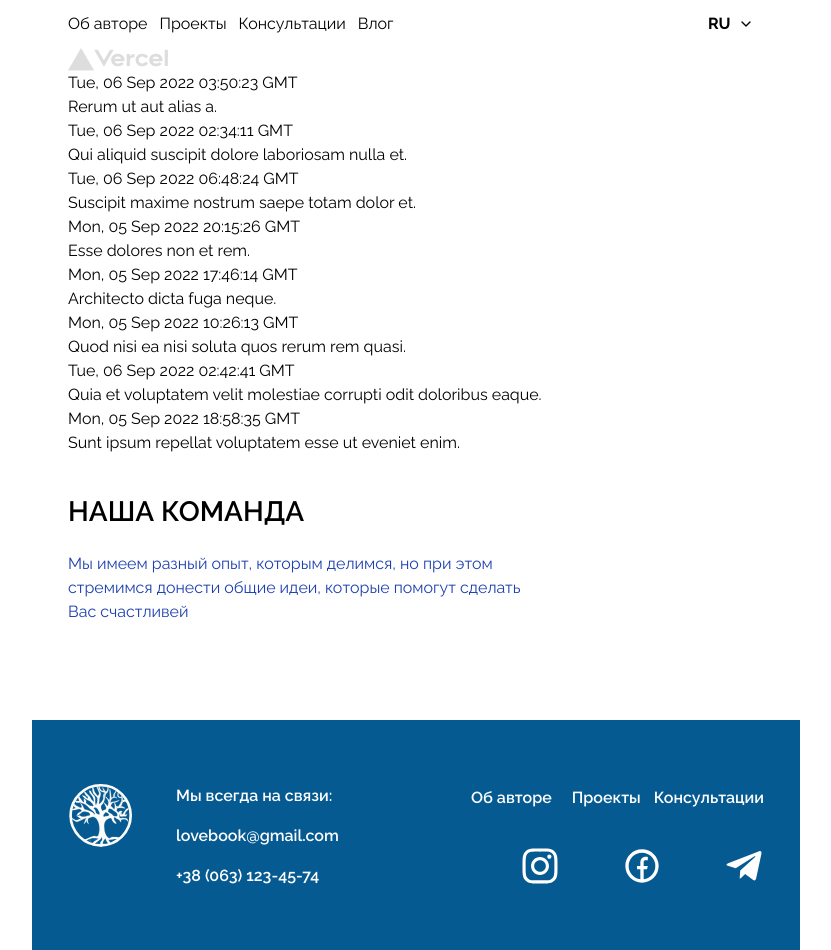
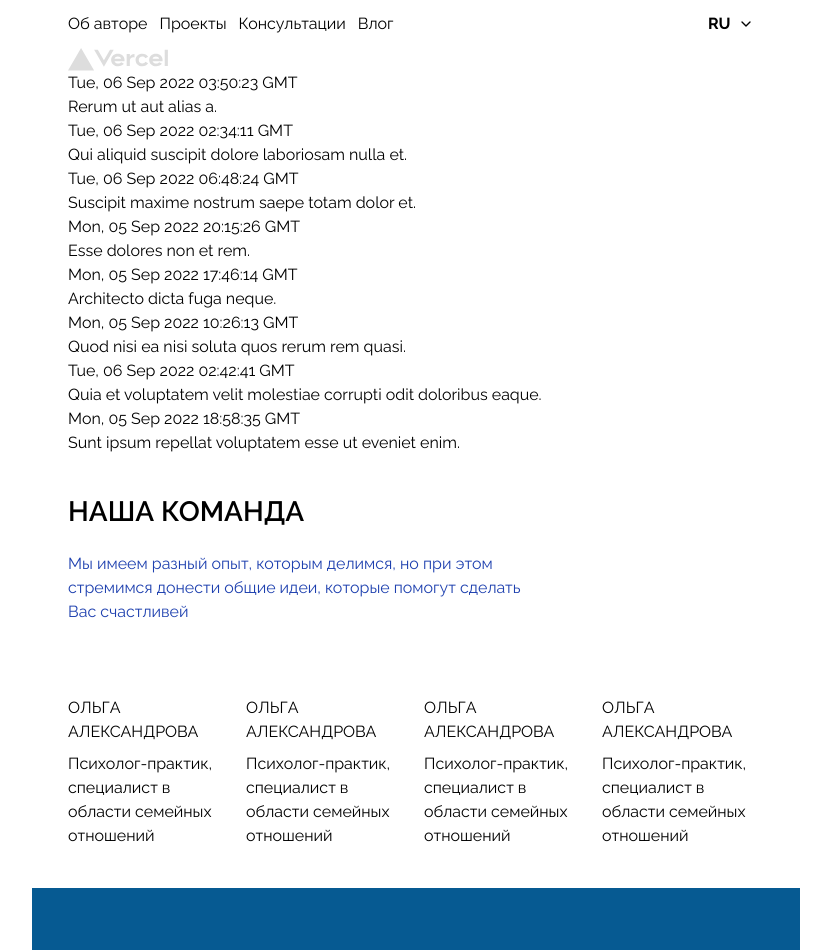
Before and after one commit to GoWeb-Internship/gw-rh-front, a Next.js app: page / in a window 1280 px wide. Shown: the top 950 px of the page, without its empty margins (224-1055 px from the left). Built offline with nearby package versions, Linux system fonts and the light colour scheme.

Commit message:
feat: add component Image and CardTeam

```diff
--- /dev/null
+++ b/components/Team/CardTeam.jsx
@@ -0,0 +1,16 @@
+import React from 'react';
+// import NextImage from '../../../reusable/Image';
+// import women from '../../../../public/woman-1.jpg';
+
+const CardTeam = ({ team }) => {
+  //   console.log('team', team);
+  return (
+    <div>
+      {/* <NextImage src={women} className="rounded" layout="fill" /> */}
+      <h3 className="mt-4 uppercase">{team.name}</h3>
+      <p className="mt-2">{team.prof}</p>
+    </div>
+  );
+};
+
+export default CardTeam;
--- a/components/Team/Team.jsx
+++ b/components/Team/Team.jsx
@@ -1,4 +1,4 @@
-// import CardTeam from './CardTeam';
+import CardTeam from './CardTeam';
 import Heading from '../reusable/Heading';
 
 const Team = ({ teams }) => {
@@ -11,14 +11,14 @@ const Team = ({ teams }) => {
         className="uppercase font-semibold text-[28px] leading-[33px] mb-6 text-black"
       />
       <p className="mb-14 w-[464px] text-blue-800">{teams.description}</p>
-      {/* <ul className="grid grid-cols-4 gap-4">
+      <ul className="grid grid-cols-4 gap-4">
         {teams &&
           teams.item.map(team => (
             <li key={team.id}>
               <CardTeam team={team} />
             </li>
           ))}
-      </ul> */}
+      </ul>
     </div>
   );
 };
--- /dev/null
+++ b/components/reusable/Image.jsx
@@ -0,0 +1,22 @@
+import React, { useState } from 'react';
+import NextImage from 'next/image';
+
+const Image = ({ src, ...props }) => {
+  const [isReady, setIsReady] = useState(false);
+
+  const onLoadCallback = () => {
+    setIsReady(true);
+  };
+
+  return (
+    <NextImage
+      objectFit="cover"
+      src={src}
+      {...props}
+      onLoadingComplete={onLoadCallback}
+      layout="responsive"
+    />
+  );
+};
+
+export default Image;
```
